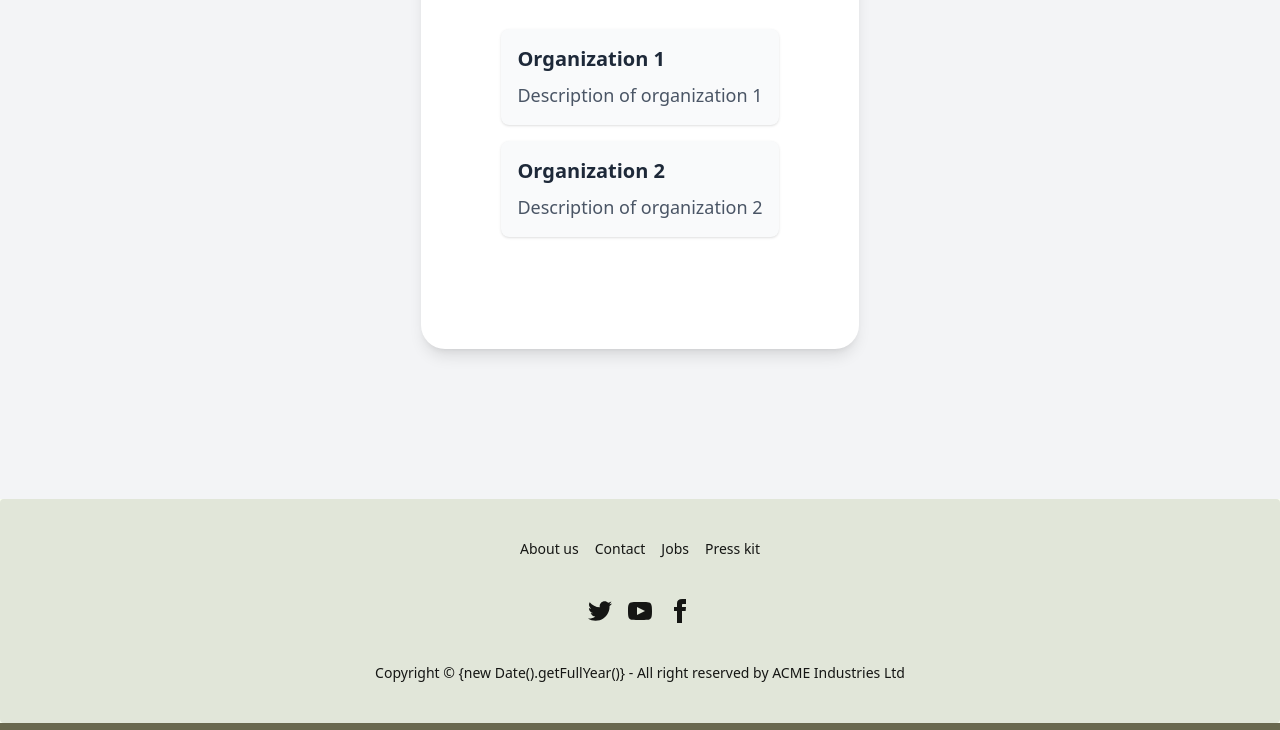
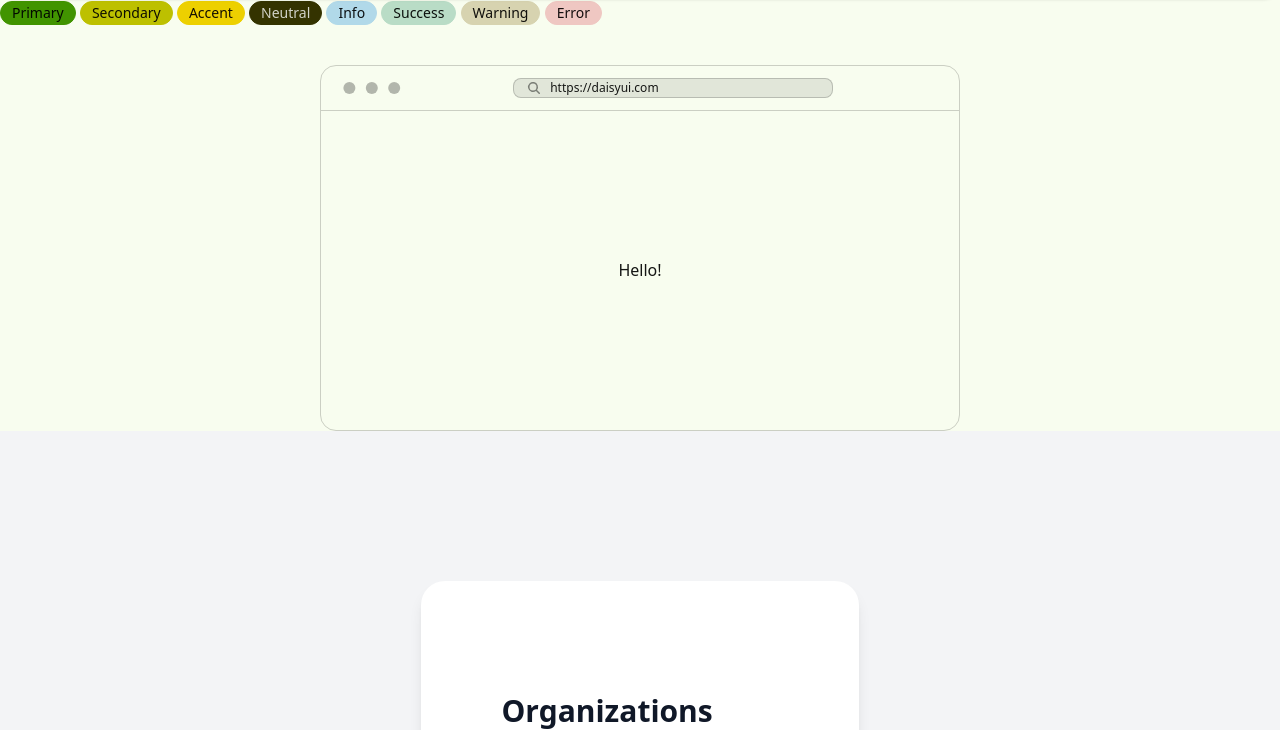
Before and after one commit to Burmese-AI/Fyndora, a Django app: template apps/organizations/templates/organizations/home.html in a window 1280 px wide. Shown: the part 1165-1895 px from the top of the page. Run offline with Django 3.2, Linux system fonts and the light colour scheme; the template is opened without the code that fills it, so the values that code supplies are empty; style sheets or scripts are compiled from the project's sources.

Commit message:
Enhance home.html for testing purposes update settings.py to read from .env instead of .env.local and commented

```diff
--- a/apps/organizations/templates/organizations/home.html
+++ b/apps/organizations/templates/organizations/home.html
@@ -16,6 +16,37 @@
       <button class="btn btn-primary">Get Started</button>
     </div>
   </div>
+</div>
+
+<div class="card card-side bg-base-100 shadow-sm">
+  <figure>
+    <img
+      src="https://img.daisyui.com/images/stock/photo-1635805737707-575885ab0820.webp"
+      alt="Movie" />
+  </figure>
+  <div class="card-body">
+    <h2 class="card-title">New movie is released!</h2>
+    <p>Click the button to watch on Jetflix app.</p>
+    <div class="card-actions justify-end">
+      <button class="btn btn-primary">Watch</button>
+    </div>
+  </div>
+</div>
+
+<div class="badge badge-primary">Primary</div>
+<div class="badge badge-secondary">Secondary</div>
+<div class="badge badge-accent">Accent</div>
+<div class="badge badge-neutral">Neutral</div>
+<div class="badge badge-info">Info</div>
+<div class="badge badge-success">Success</div>
+<div class="badge badge-warning">Warning</div>
+<div class="badge badge-error">Error</div>
+
+<div class="mockup-browser border-base-300 border w-1/2 mx-auto mt-10">
+  <div class="mockup-browser-toolbar">
+    <div class="input">https://daisyui.com</div>
+  </div>
+  <div class="grid place-content-center border-t border-base-300 h-80">Hello!</div>
 </div>
 
 <div class="min-h-screen bg-gray-100 py-6 flex flex-col justify-center sm:py-12">
--- a/config/settings.py
+++ b/config/settings.py
@@ -16,6 +16,7 @@ import environ
 # Build paths inside the project like this: BASE_DIR / 'subdir'.
 BASE_DIR = Path(__file__).resolve().parent.parent
 
+
 # Initialize environment
 env = environ.Env(
     DEBUG=(bool, False),
@@ -24,7 +25,10 @@ env = environ.Env(
 )
 
 # Read .env file
-environ.Env.read_env(BASE_DIR / ".env.local")
+environ.Env.read_env(BASE_DIR / ".env")
+
+# Read .env.local file
+# environ.Env.read_env(BASE_DIR / ".env.local")
 
 # SECURITY WARNING: keep the secret key used in production secret!
 SECRET_KEY = env("DJANGO_SECRET_KEY")
```
